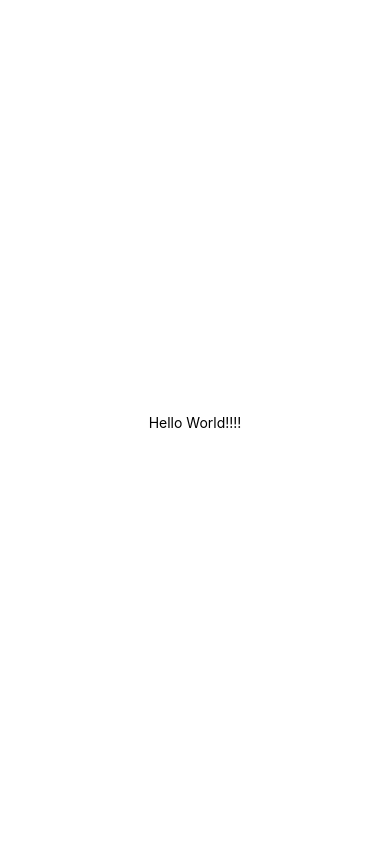
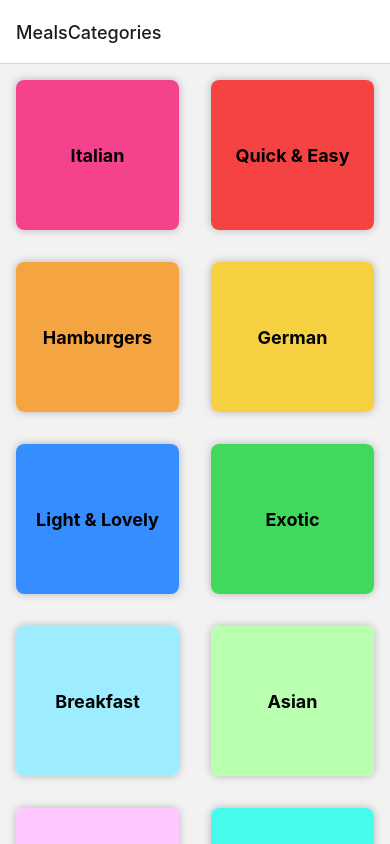
Before and after one commit to sakuraAK/react-native-app, a React Native app: screen /MealsCategories in a window 390 px wide. Built offline with nearby package versions, Linux system fonts and the light colour scheme.

Commit message:
Navigation first commit

```diff
--- a/App.js
+++ b/App.js
@@ -1,12 +1,24 @@
 import { StatusBar } from 'expo-status-bar';
 import { StyleSheet, Text, View } from 'react-native';
+import CategoriesScreen from './screens/CategoriesScreen';
+import {NavigationContainer} from '@react-navigation/native'
+import {createNativeStackNavigator} from '@react-navigation/native-stack'
+import MealsOverviewScreen from './screens/MealsOverviewScreen';
+
+
+const Stack = createNativeStackNavigator();
 
 export default function App() {
   return (
-    <View style={styles.container}>
-      <Text>Hello World!!!!</Text>
-      <StatusBar style="auto" />
-    </View>
+    <>
+    <StatusBar style='light'/>
+    <NavigationContainer>
+      <Stack.Navigator>
+         <Stack.Screen name='MealsCategories' component={CategoriesScreen} />
+         <Stack.Screen name='MealsOverview' component={MealsOverviewScreen} />
+      </Stack.Navigator>
+    </NavigationContainer>
+    </>
   );
 }
 
--- a/app.json
+++ b/app.json
@@ -6,6 +6,7 @@
     "orientation": "portrait",
     "icon": "./assets/icon.png",
     "userInterfaceStyle": "light",
+    "backgroundColor":  "#24180f",
     "splash": {
       "image": "./assets/splash.png",
       "resizeMode": "contain",
@@ -20,7 +21,7 @@
     "android": {
       "adaptiveIcon": {
         "foregroundImage": "./assets/adaptive-icon.png",
-        "backgroundColor": "#ffffff"
+        "backgroundColor": "#FFFFFF"
       }
     },
     "web": {
--- /dev/null
+++ b/components/CategoryGridTile.js
@@ -0,0 +1,56 @@
+import { Pressable, View, Text, StyleSheet } from "react-native";
+
+export default function CategoryGridTile({title, color, onPress}) {
+
+    return (
+        <View style={styles.gridItem}>
+            <Pressable android_ripple={{ color: '#ccc'}}
+             style={({pressed}) => [styles.button, pressed ? styles.buttonPressed: null]}
+             onPress={onPress}
+             >
+                <View style={[styles.innerContainer, { backgroundColor: color}]}>
+                    <Text style={styles.title}>{title}</Text>
+                </View>
+
+            </Pressable>
+        </View>
+    );
+
+
+}
+
+const styles = StyleSheet.create(
+{
+    gridItem: {
+        flex: 1,
+        margin: 16,
+        height: 150,
+        borderRadius: 8,
+        backgroundColor: 'white',
+        elevation: 4,
+        shadowColor: 'black',
+        shadowOpacity: 0.25,
+        shadowRadius: 8,
+    },
+
+    title: {
+        fontWeight: 'bold',
+        fontSize: 18,
+    },
+    innerContainer: {
+        flex: 1,
+        padding: 16,
+        borderRadius: 8,
+        justifyContent: 'center',
+        alignItems: 'center',
+
+    },
+    button: {
+        flex: 1,
+    },
+    buttonPressed: {
+        opacity: 0.5,
+    }
+
+}
+);
--- a/package.json
+++ b/package.json
@@ -9,10 +9,14 @@
     "web": "expo start --web"
   },
   "dependencies": {
+    "@react-navigation/native": "^6.1.17",
+    "@react-navigation/native-stack": "^6.9.26",
     "expo": "~50.0.13",
+    "expo-linear-gradient": "~11.0.3",
     "expo-status-bar": "~1.11.1",
     "react-native": "0.73.5",
-    "expo-linear-gradient": "~11.0.3"
+    "react-native-safe-area-context": "4.8.2",
+    "react-native-screens": "~3.29.0"
   },
   "devDependencies": {
     "@babel/core": "^7.20.0"
--- /dev/null
+++ b/screens/CategoriesScreen.js
@@ -0,0 +1,34 @@
+
+
+import { FlatList } from "react-native";
+import { CATEGORIES } from "../data/dummy-data";
+import CategoryGridTile from "../components/CategoryGridTile";
+
+export default function CategoriesScreen({ navigation }) {
+
+    function renderCategoryItem(itemData) {
+
+        function pressHandler() {
+            navigation.navigate("MealsOverview", { categoryId: itemData.item.id});
+        }
+
+        return (
+            <CategoryGridTile
+            title={itemData.item.title}
+            color={itemData.item.color}
+            onPress={pressHandler}
+            />
+        );
+    }
+
+
+    return (
+        <FlatList
+            data={CATEGORIES}
+            keyExtractor={ (item) => item.id }
+            renderItem={renderCategoryItem}
+            numColumns={2}
+        />
+    );
+
+}
--- /dev/null
+++ b/screens/MealsOverviewScreen.js
@@ -0,0 +1,17 @@
+import { MEALS } from "../data/dummy-data";
+import { View, Text } from "react-native";
+
+
+export default function MealsOverviewScreen({ route }) {
+    const categoryId = route.params.categoryId;
+
+
+    return (
+        <View>
+            <Text>Meals Overview for category - {categoryId} </Text>
+        </View>
+    );
+
+
+
+}
```
Also changed, not shown: 1 other file (tests, documents, lock files or other folders).
